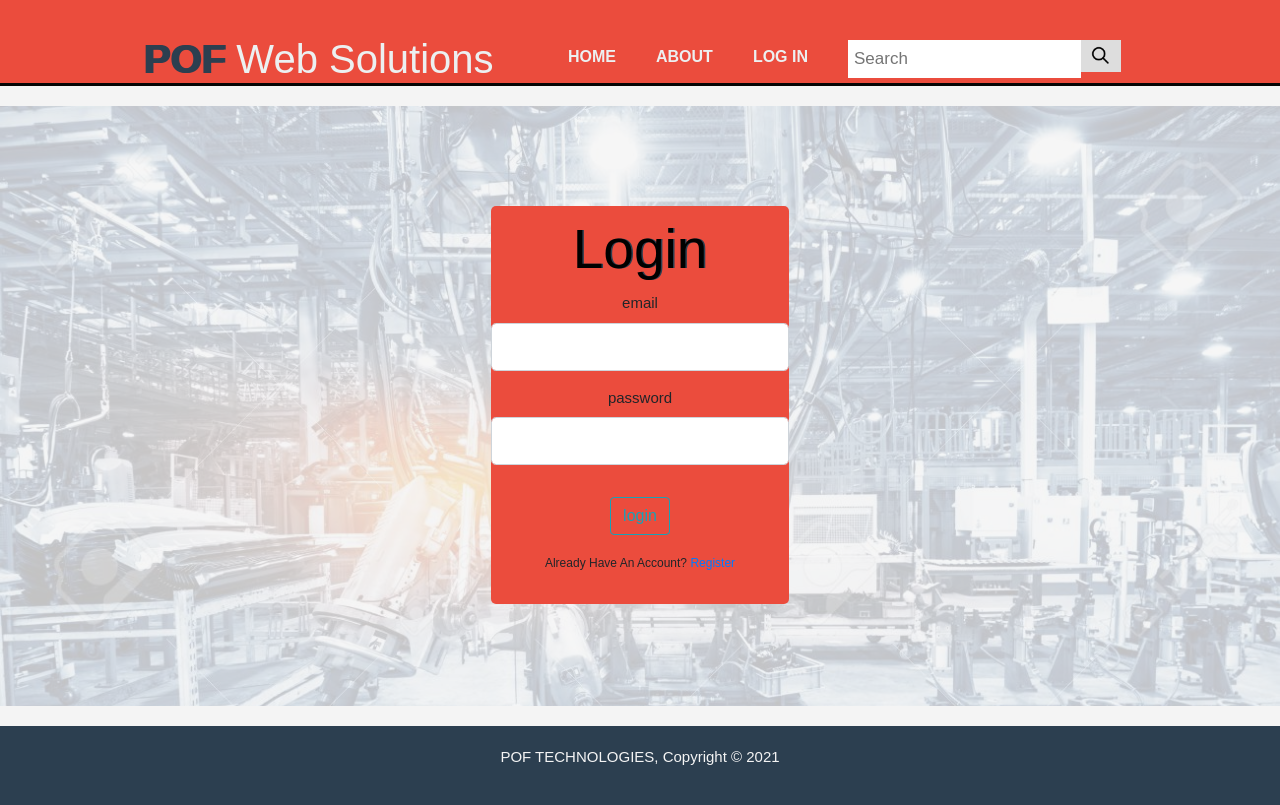
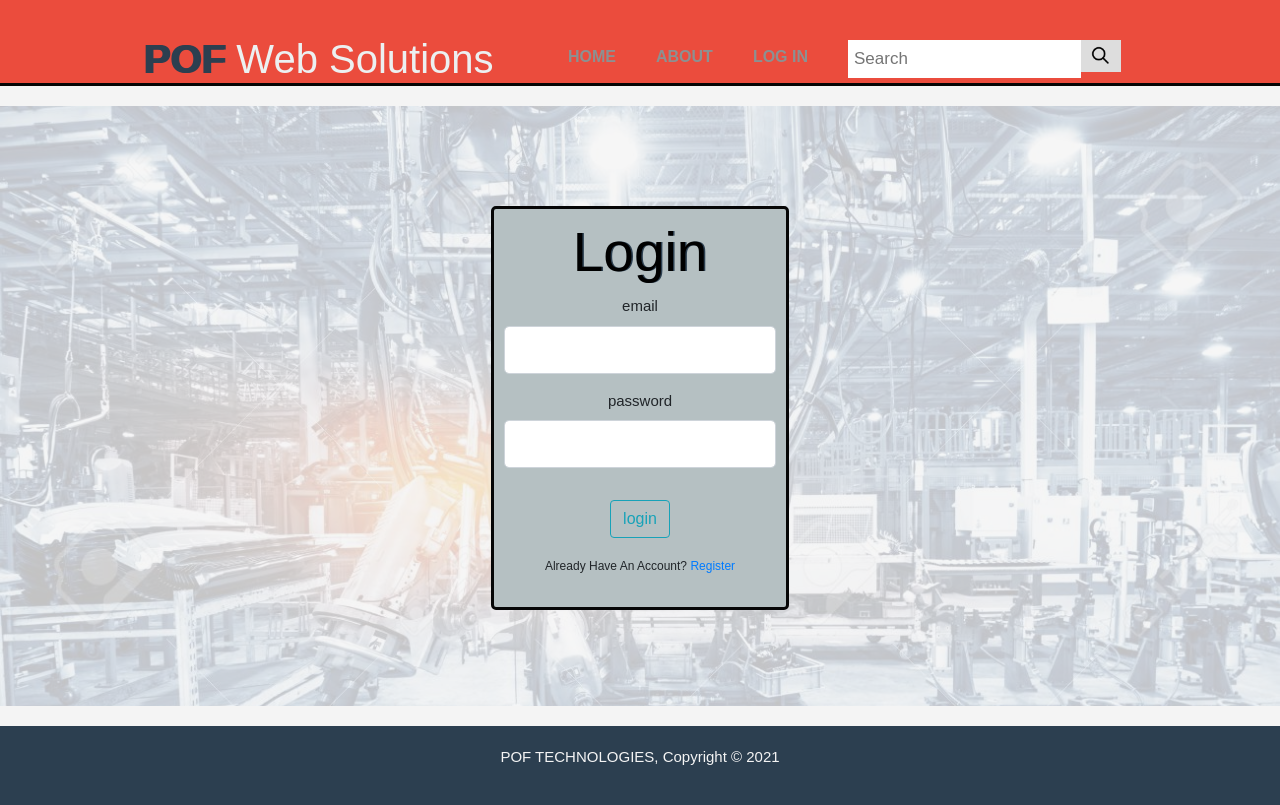
Before and after one commit to Ben-Costa/Plant_of_the_Future, a Flask app: page /login in a window 1280 px wide. Run offline with Flask 2, Linux system fonts and the light colour scheme; some libraries are stand-ins or nearby versions.

Commit message:
fixed issue of error message not showing on improper form entry. Added code to css to impact content-section bootstrap class. Need to finalize design of login then combine with backend and then work on database.

```diff
--- a/POFWebpage/static/styles/pof_style.css
+++ b/POFWebpage/static/styles/pof_style.css
@@ -149,7 +149,7 @@ header{
 
 
 header a{
-    color: #ECF0F1;
+    color: #8c9192;
     text-decoration: none;
     text-transform: uppercase;
     font-size: 16px;
@@ -449,6 +449,22 @@ footer{
 }
 
 
+#showcase_login .content-section{
+    width: 30%;
+    position: relative;
+    text-align: center;
+    margin: auto;
+    vertical-align: middle;
+    border: #060606 3px solid;
+    background-color: #b5c0c2;
+    margin-top: 100px;
+    padding-bottom:30px;
+    padding-top: 10px;
+    padding-right: 10px;
+    padding-left: 10px;
+    border-radius: 5px;
+}
+
 
 
 /*media query- use to make look good when small width*/
--- a/POFWebpage/templates/pof_login.html
+++ b/POFWebpage/templates/pof_login.html
@@ -54,7 +54,7 @@
                     {% endif %}
                 {% endwith %}
 
-                <div id = "login_container">
+                    <div class = "content-section">
                         <!--
                         {% with messages = get_flashed_messages(with_categories=true) %}
                             {% if messages %}
@@ -84,7 +84,7 @@
                                     {% if form.email.errors %}
                                         {{form.email(class="form-control form-control-lg is-invalid")}}
                                         <div class="invalid-feedback">
-                                    {% for error in form.email.erorrs%}
+                                            {% for error in form.email.errors%}
                                                 <span>{{ error }}</span>
                                             {% endfor %}
                                         </div>
@@ -101,7 +101,7 @@
                                     {% if form.password.errors %}
                                         {{form.password(class="form-control form-control-lg is-invalid")}}
                                         <div class="invalid-feedback">
-                                    {% for error in form.password.erorrs%}
+                                            {% for error in form.password.errors%}
                                                 <span>{{ error }}</span>
                                             {% endfor %}
                                         </div>
@@ -124,9 +124,6 @@
                         <small class="link_text">
                             Already Have An Account? <a class="link" href="{{url_for('registration_page')}}">Register</a>
                         </small>
-
-                </div>
-
                     </div>
             </div>
         </section>
```
Lines whose indentation alone changed are shown as unchanged.
